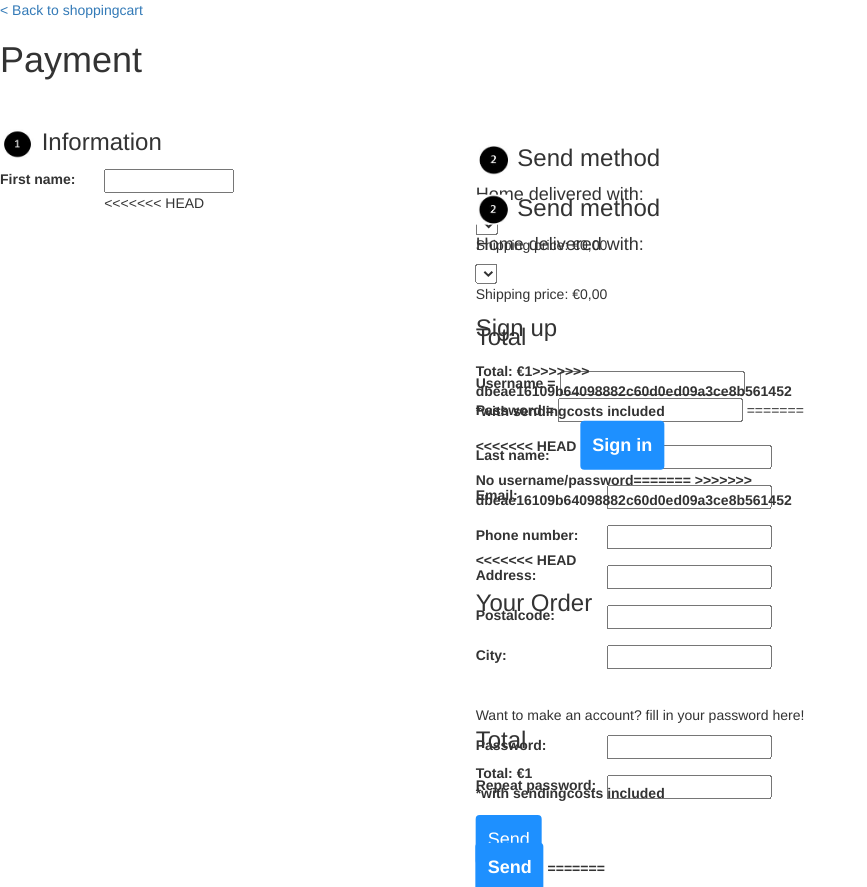
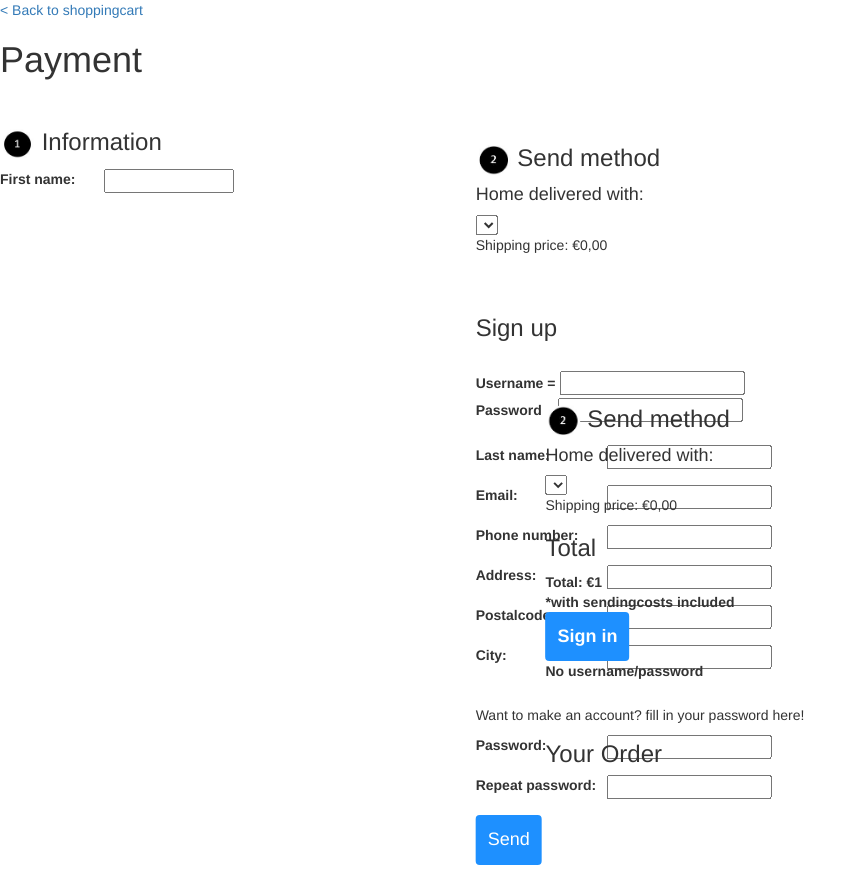
Before and after one commit to Luuk-Pasker/WWI, a PHP site: page /WWI/betalen.php in a window 1280 px wide. Shown: the part 229-1116 px from the top of the page, without its empty margins (0-867 px from the left). Run offline with PHP 8.4, Linux system fonts and the light colour scheme; the visitor is signed in with stand-in values (Sample User, id 1); data comes from the database, SQL or seed files in the repository; data that the repository does not hold is empty; some libraries are stand-ins or nearby versions.

Commit message:
MERGE conflict opgelost

```diff
--- a/betalen.php
+++ b/betalen.php
@@ -33,7 +33,6 @@ include "includes/footer.php";
                 <label for="first_name" class="contact-form-label">First name:</label>
                 <input type="text" id="first_name" name="fname" class="contact-form-control"/>
             </div>
-<<<<<<< HEAD
 
         <!--step 2 verzendmethode-->
                 <div class="verzendmethode/css">
@@ -68,7 +67,7 @@ include "includes/footer.php";
                         <br>
                         <label for="pass" class="passwordbetalen"> Password = </label>
                         <input type="password" id="pass" name="password">
-=======
+
             <br>
             <br>
             <div class="contact-form-group">
@@ -210,11 +209,9 @@ include "includes/footer.php";
                         $totalPrice = ($_SESSION["TotalPrice"]);
                         ?>
                         Total: €<?php print($totalPrice); ?>
->>>>>>> dbeae16109b64098882c60d0ed09a3ce8b561452
                         <br>
                         *with sendingcosts included
                         <br>
-<<<<<<< HEAD
                         <input type="submit" name="inloggen" value="Sign in">
                     </form>
                     <br>
@@ -232,13 +229,11 @@ include "includes/footer.php";
                         print("succesfully logged in");
                     }
                     ?>
-=======
->>>>>>> dbeae16109b64098882c60d0ed09a3ce8b561452
+
                         <br>
                         <br>
                         <br>
 
-<<<<<<< HEAD
                         <h3> Your Order </h3> <!-- border + border om elk product > plaatje Float; right overflow: scroll;-->
 
                         <br>
@@ -263,47 +258,7 @@ include "includes/footer.php";
                         print($_SESSION["Prices"]);
                         print($_SESSION["Images"]);*/
                         ?>
-                    <br>
-                    <br>
-                        <div class="totalbetalen">
-                            <b> <h3> Total </h3> <b><!--rechterkant en border-->
-                                    <?php
-                                    $totalPrice = ($_SESSION["TotalPrice"]);
-                                    ?>
-                                    Total: €<?php print($totalPrice); ?>
-                                    <br>
-                                    *with sendingcosts included
-                                    <br>
-                                    <br>
-                                    <br>
-                                    <div class="Your order">
 
-                    <input type="submit" value="Send"/>
-=======
-
-                        <div class="Your order">
-                            <h3> Your Order </h3>
-                            <!-- border + border om elk product > plaatje Float; right overflow: scroll;-->
-
-                            <?php
-                            foreach ($_SESSION["IDs"] as $index => $val) {
-                                $Photo = $_SESSION['Images'][$index];
-                                $ItemPrice = $_SESSION["Prices"][$index] * $_SESSION["Quantitys"][$index];
-                                print("<img src='$Photo' height='100px'>");
-                                print("<br>");
-                                print($_SESSION["Names"][$index]);
-                                print("<br>");
-                                print($_SESSION["Quantitys"][$index]);
-                                print("<br>");
-                                print("€" . number_format((float)$ItemPrice, 2, '.', ''));
-
-                            }
-                            ?>
-                            <br>
-                            <br>
-
-
->>>>>>> dbeae16109b64098882c60d0ed09a3ce8b561452
                         </div>
             </div>
         </div>
```
